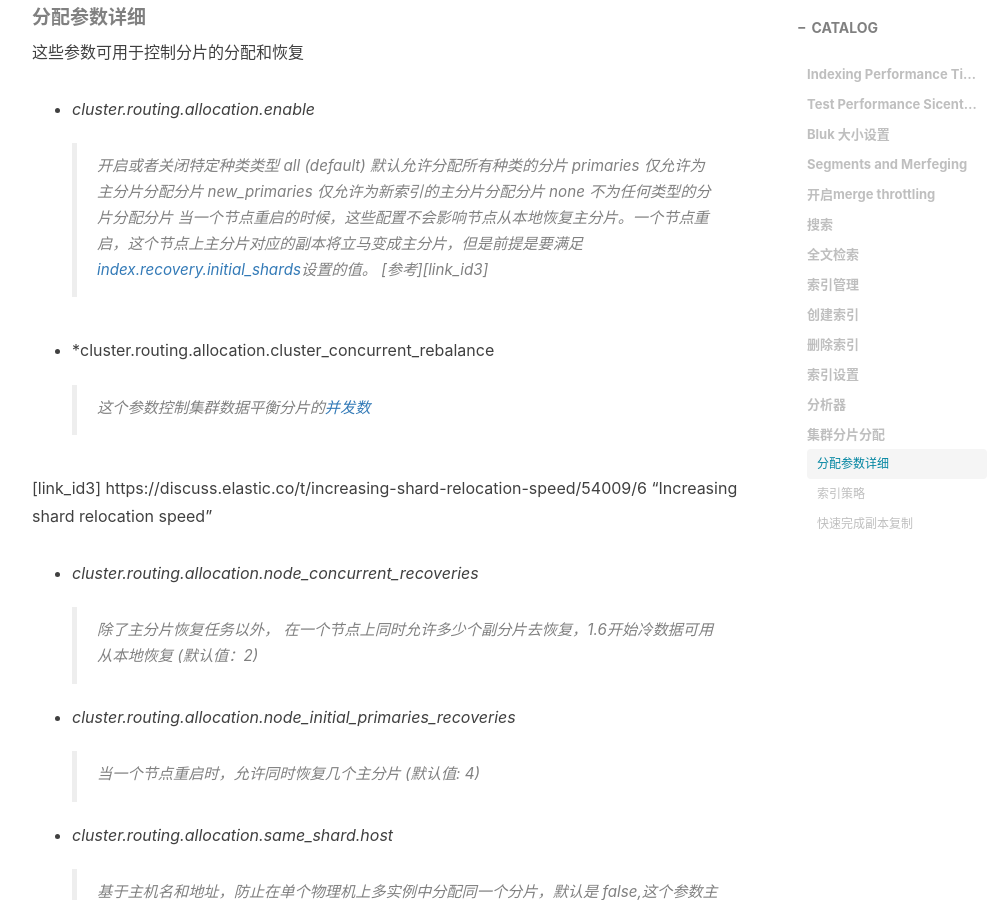
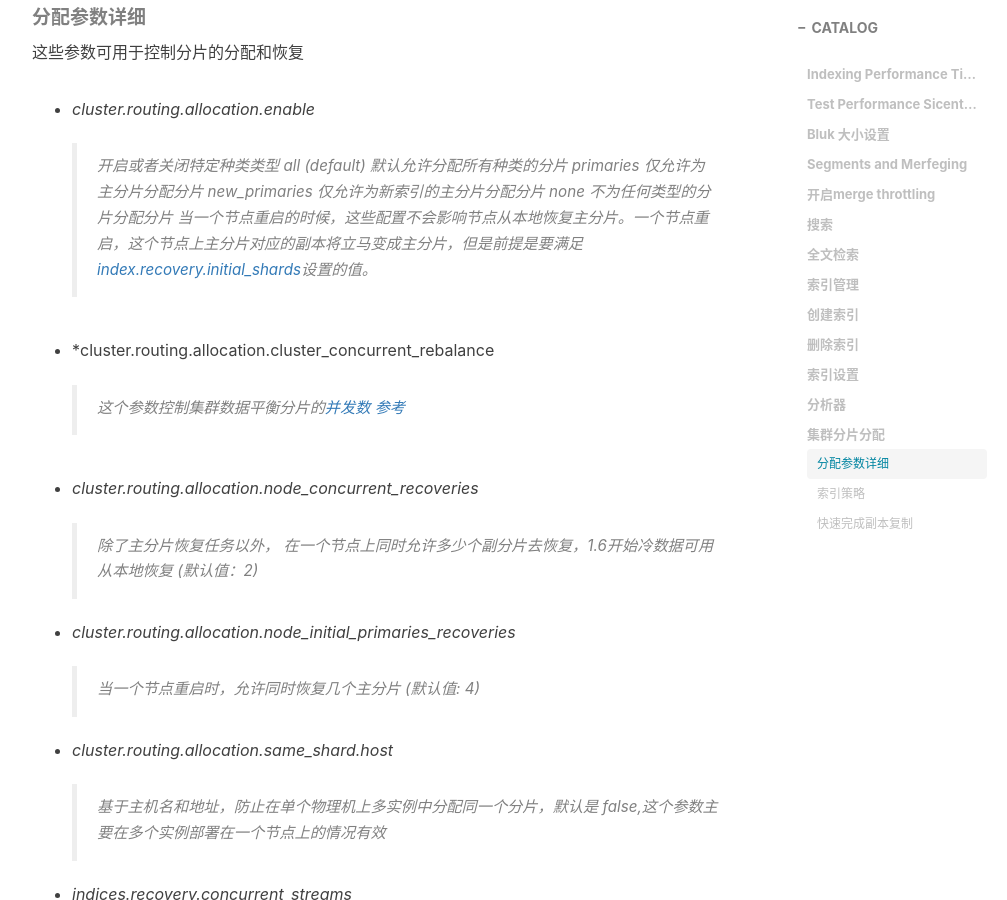
Before and after one commit to yangchangshun/yangchangshun.github.io, a Jekyll site: the page built from _posts/2017-09-26-elasticsearch-notes.markdown, in a window 1280 px wide and 900 px high, scrolled down 5390 px. Shown: the whole window, without its empty margins (233-1240 px from the left). Built offline with Jekyll 4.4.1, drawn with Linux system fonts in a browser that asks for light colours; nearby versions of some CDN libraries; comment, search, counter and statistics services are not loaded.

Commit message:
add link for blog

```diff
--- a/_posts/2017-09-26-elasticsearch-notes.markdown
+++ b/_posts/2017-09-26-elasticsearch-notes.markdown
@@ -186,15 +186,15 @@ PUT /my_index/_settings
 >   primaries 仅允许为主分片分配分片
 >   new_primaries 仅允许为新索引的主分片分配分片
 >   none 不为任何类型的分片分配分片
-> 当一个节点重启的时候，这些配置不会影响节点从本地恢复主分片。一个节点重启，这个节点上主分片对应的副本将立马变成主分片，但是前提是要满足 [index.recovery.initial_shards][link_id1]设置的值。 [参考][link_id3]
+> 当一个节点重启的时候，这些配置不会影响节点从本地恢复主分片。一个节点重启，这个节点上主分片对应的副本将立马变成主分片，但是前提是要满足 [index.recovery.initial_shards][link_id1]设置的值。
 
 [link_id1]: https://www.elastic.co/guide/en/elasticsearch/reference/2.3//index-modules.html#index.recovery.initial_shards "index.recovery.initial_shards"
 * *cluster.routing.allocation.cluster_concurrent_rebalance
-> 这个参数控制集群数据平衡分片的[并发数][link_id2]
+> 这个参数控制集群数据平衡分片的[并发数][link_id2]   [参考][link_id3]
 
 [link_id2]: https://www.elastic.co/guide/en/elasticsearch/reference/2.3/shards-allocation.html "cluster.routing.allocation.cluster_concurrent_rebalance"
 
-[link_id3] https://discuss.elastic.co/t/increasing-shard-relocation-speed/54009/6 "Increasing shard relocation speed"
+[link_id3]: https://discuss.elastic.co/t/increasing-shard-relocation-speed/54009/6 "Increasing shard relocation speed"
 
 * *cluster.routing.allocation.node_concurrent_recoveries*
 > 除了主分片恢复任务以外， 在一个节点上同时允许多少个副分片去恢复，1.6开始冷数据可用从本地恢复 (默认值：2)
```
